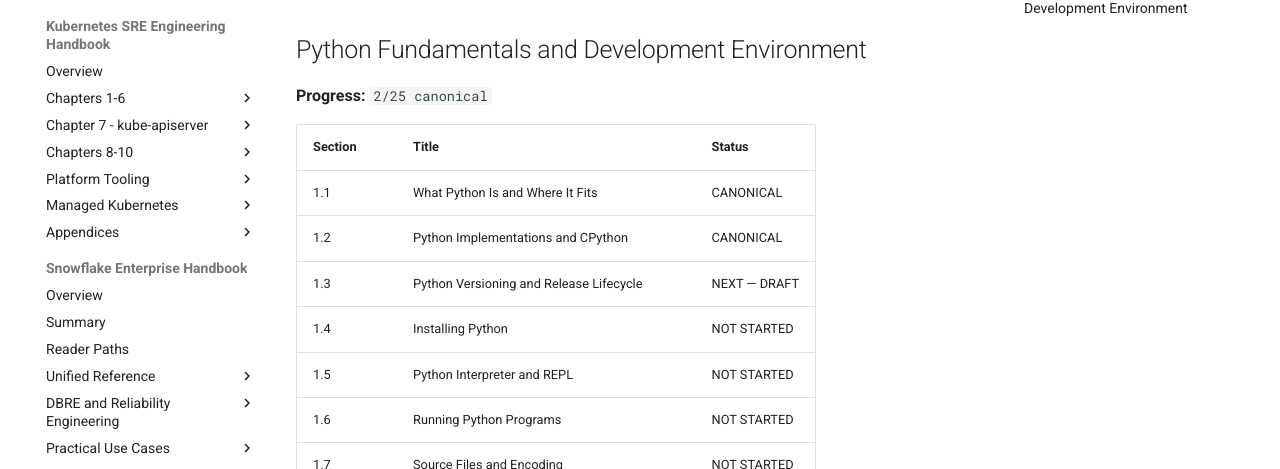
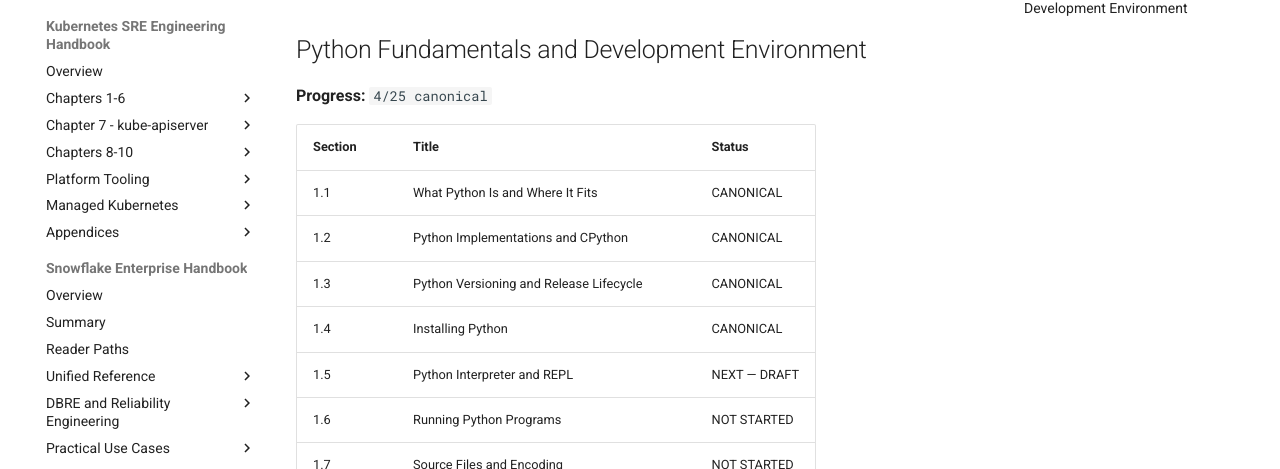
Before and after one commit to sssamant21/sre-academy, an MkDocs documentation site: the page built from docs/books/python/python-engineering-handbook/chapters/chapter-01/STATUS.md, in a window 1280 px wide and 1400 px high. Shown: the part 148-617 px from the top of the window. Built offline with MkDocs 1.6.1 and Material for MkDocs 9.7.7, drawn with Linux system fonts in a browser that asks for light colours; comment, search, counter and statistics services are not loaded; some of the changed text lies outside the part shown.

Commit message:
docs(python): update chapter 1 status to 4 of 25 canonical

```diff
--- a/docs/books/python/python-engineering-handbook/chapters/chapter-01/STATUS.md
+++ b/docs/books/python/python-engineering-handbook/chapters/chapter-01/STATUS.md
@@ -2,15 +2,15 @@
 
 ## Python Fundamentals and Development Environment
 
-**Progress:** `2/25 canonical`
+**Progress:** `4/25 canonical`
 
 | Section | Title | Status |
 |---|---|---|
 | 1.1 | What Python Is and Where It Fits | CANONICAL |
 | 1.2 | Python Implementations and CPython | CANONICAL |
-| 1.3 | Python Versioning and Release Lifecycle | NEXT — DRAFT |
-| 1.4 | Installing Python | NOT STARTED |
-| 1.5 | Python Interpreter and REPL | NOT STARTED |
+| 1.3 | Python Versioning and Release Lifecycle | CANONICAL |
+| 1.4 | Installing Python | CANONICAL |
+| 1.5 | Python Interpreter and REPL | NEXT — DRAFT |
 | 1.6 | Running Python Programs | NOT STARTED |
 | 1.7 | Source Files and Encoding | NOT STARTED |
 | 1.8 | Python Syntax and Statements | NOT STARTED |
@@ -32,6 +32,6 @@
 | 1.24 | Project Directory Structure | NOT STARTED |
 | 1.25 | Production Development Environment Baseline | NOT STARTED |
 
-**Current canonical count:** `2/25`
+**Current canonical count:** `4/25`
 
-**Next workflow stage:** `1.3 — Python Versioning and Release Lifecycle → Draft`
+**Next workflow stage:** `1.5 — Python Interpreter and REPL → Draft`
```
